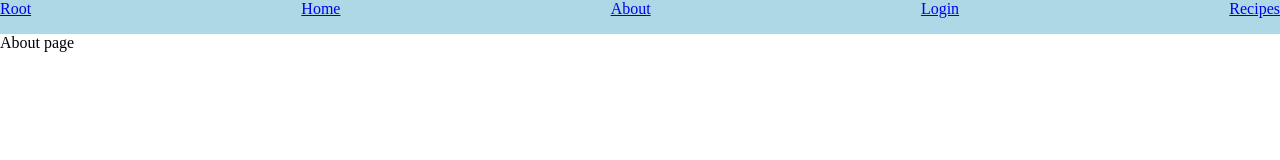
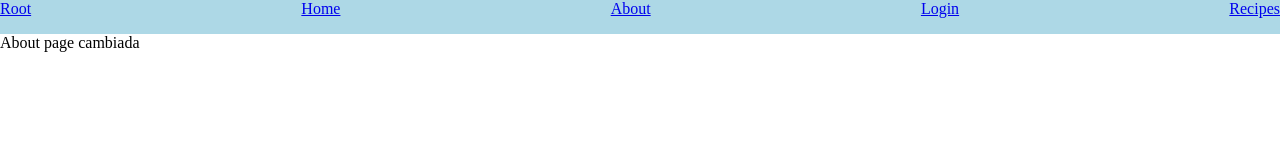
Before and after one commit to carlon702/recetapp-Front, a Next.js app: page /about in a window 1280 px wide. Shown: the top 160 px of the page. Built offline with nearby package versions, Linux system fonts and the light colour scheme.

Commit message:
RA: Cambios basicos

```diff
--- a/app/about/page.tsx
+++ b/app/about/page.tsx
@@ -1,7 +1,7 @@
 import React from "react";
 
 const About = () => {
-  return <div>About page</div>;
+  return <div>About page cambiada</div>;
 };
 
 export default About;
```
